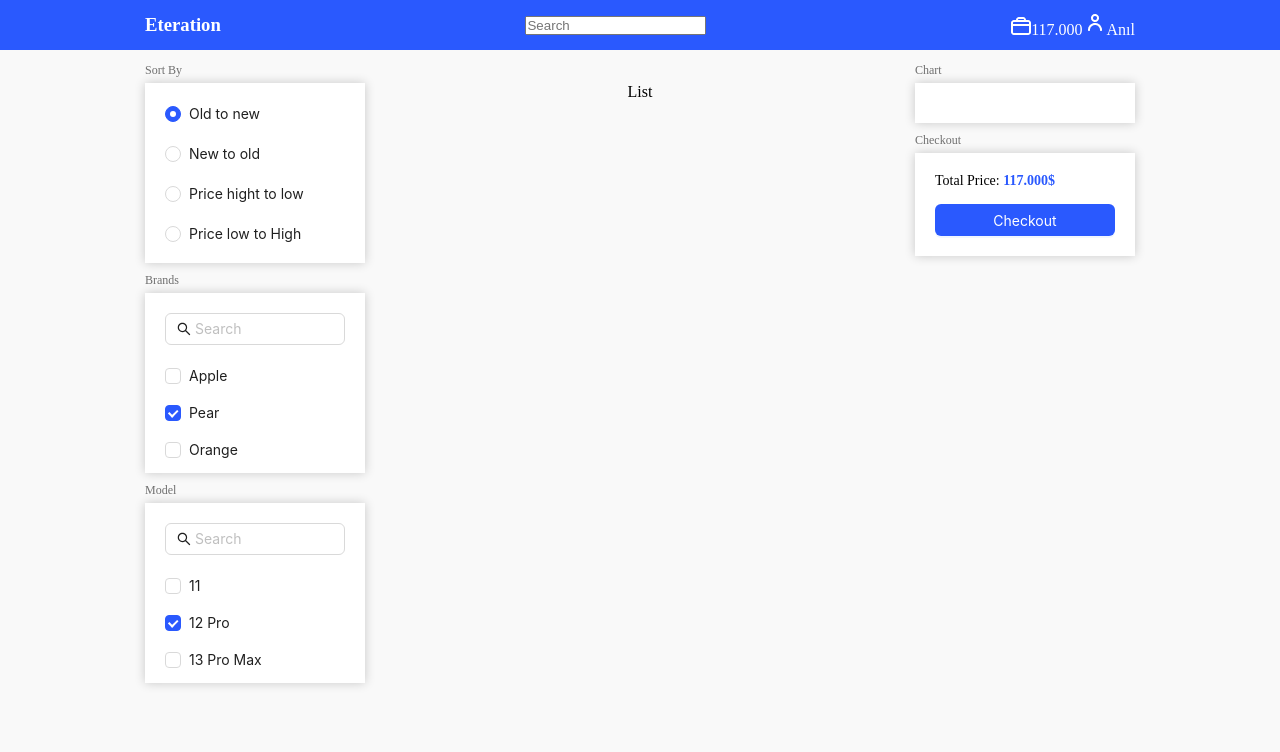
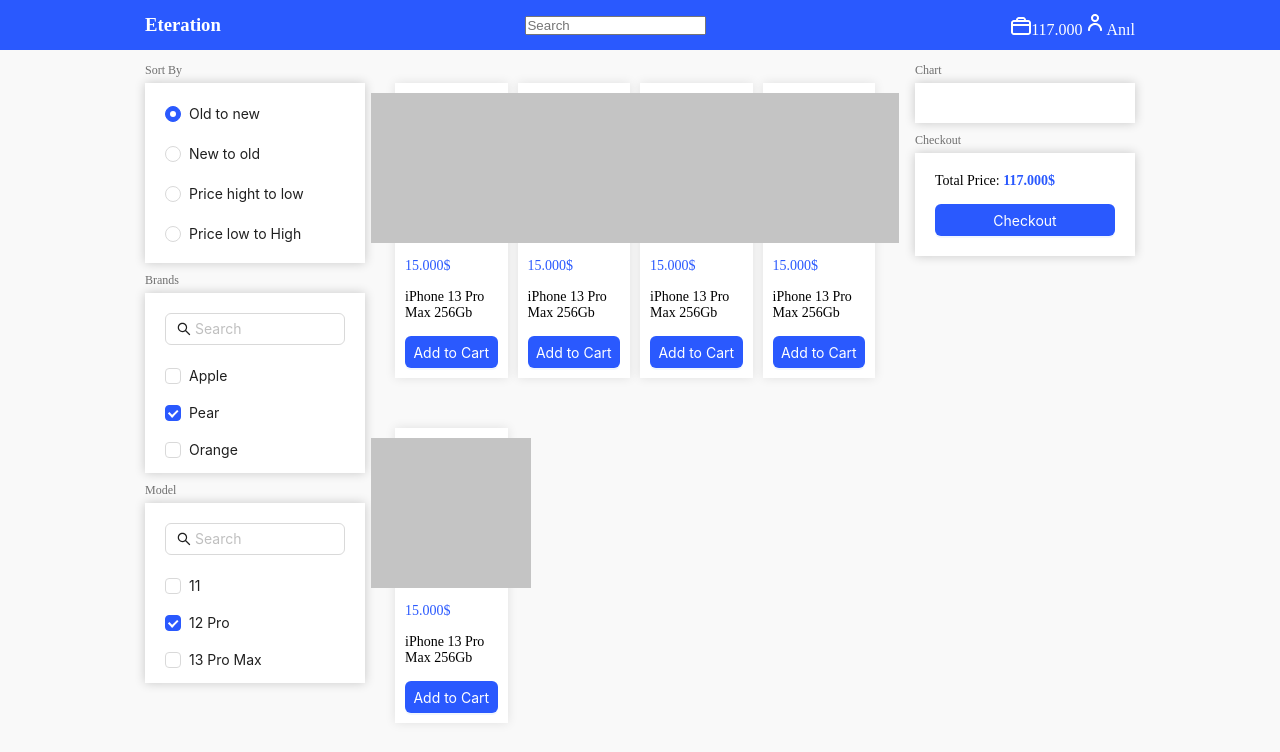
Before and after one commit to karlidaganil/Eteration-Case, a React (Vite) app: page / in a window 1280 px wide. Shown: the top 752 px of the page. Built offline with nearby package versions, Linux system fonts and the light colour scheme.

Commit message:
Add react-grid-system and update List component

```diff
--- a/package.json
+++ b/package.json
@@ -14,6 +14,7 @@
     "axios": "^1.6.4",
     "react": "^18.2.0",
     "react-dom": "^18.2.0",
+    "react-grid-system": "^8.1.9",
     "react-hook-form": "^7.49.2",
     "react-router-dom": "^6.21.1",
     "sass": "^1.69.7",
--- a/src/layout/Main/style.scss
+++ b/src/layout/Main/style.scss
@@ -3,4 +3,5 @@
   background-color: #f9f9f9;
   // Fix HERE
   height: 100vh;
+  overflow-y: auto;
 }
--- a/src/pages/Home/components/List/List.jsx
+++ b/src/pages/Home/components/List/List.jsx
@@ -1,5 +1,33 @@
+import { Col, Row } from "react-grid-system";
+import Item from "./components/Item";
+
 const List = () => {
-  return <div>List</div>;
+  return (
+    <div
+      style={{
+        paddingLeft: "30px",
+        paddingRight: "30px",
+      }}
+    >
+      <Row nogutter={true}>
+        <Col xl={3}>
+          <Item />
+        </Col>
+        <Col xl={3}>
+          <Item />
+        </Col>
+        <Col xl={3}>
+          <Item />
+        </Col>
+        <Col xl={3}>
+          <Item />
+        </Col>
+        <Col xl={3}>
+          <Item />
+        </Col>
+      </Row>
+    </div>
+  );
 };
 
 export default List;
--- /dev/null
+++ b/src/pages/Home/components/List/components/Item.jsx
@@ -0,0 +1,15 @@
+import { Button } from "antd";
+import "./style.scss";
+
+const Item = () => {
+  return (
+    <div className="item-box">
+      <div className="fake-img"></div>
+      <div className="price">15.000$</div>
+      <div className="name">iPhone 13 Pro Max 256Gb</div>
+      <Button type="primary">Add to Cart</Button>
+    </div>
+  );
+};
+
+export default Item;
--- /dev/null
+++ b/src/pages/Home/components/List/components/style.scss
@@ -0,0 +1,33 @@
+.item-box {
+  display: flex;
+  flex-direction: column;
+  align-items: center;
+  justify-content: center;
+  background-color: white;
+  margin-right: 10px;
+  margin-bottom: 50px;
+  box-shadow: 0px 0px 10px 0px rgba(0, 0, 0, 0.1);
+  padding: 10px;
+  .fake-img {
+    width: 160px;
+    height: 150px;
+    background-color: #c4c4c4;
+    margin-bottom: 15px;
+  }
+  .price {
+    align-self: baseline;
+    color: #2a59fe;
+    font-weight: 500;
+    font-size: 14px;
+    margin-bottom: 15px;
+  }
+  .name {
+    font-size: 14px;
+    font-weight: 500;
+    margin-bottom: 15px;
+    align-self: baseline;
+  }
+  button {
+    width: 100%;
+  }
+}
```
